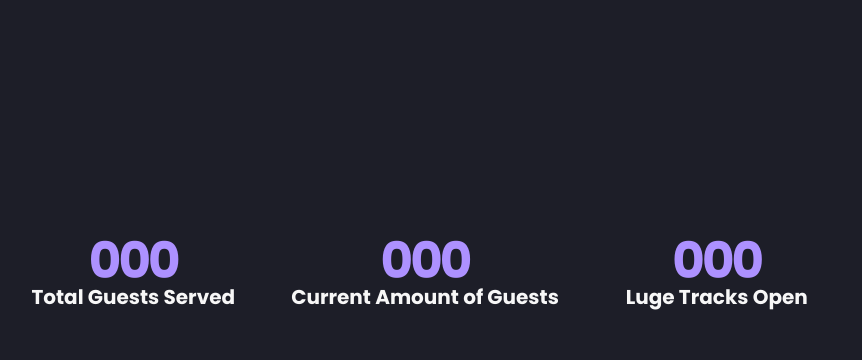
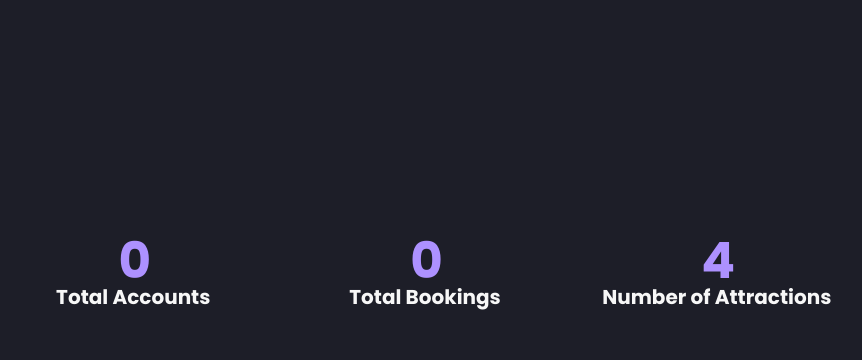
Before and after one commit to leighton075/075.it.com, a PHP site: page / in a window 1280 px wide. Shown: the part 1678-2038 px from the top of the page, without its empty margins (215-1077 px from the left). Run offline with PHP 8.4, Linux system fonts and the light colour scheme; data that the repository does not hold is empty.

Commit message:
refactor: update statistics display to show total accounts, bookings, and attractions

```diff
--- a/index.php
+++ b/index.php
@@ -10,6 +10,14 @@ if ($is_logged_in) {
     $is_admin = $result ? ($result->fetch_assoc()['is_admin'] ?? 0) : 0;
     $mysqli->close();
 }
+
+// Fetch statistics for display
+$mysqli = new mysqli("100.114.13.123", "skyline_user", "secure_password", "skyline");
+$total_accounts = $mysqli->query("SELECT COUNT(*) AS cnt FROM users")->fetch_assoc()['cnt'] ?? 0;
+$total_bookings = $mysqli->query("SELECT COUNT(*) AS cnt FROM bookings")->fetch_assoc()['cnt'] ?? 0;
+// Attractions are hardcoded in the features section (Luge, Gondala, Skyswing, Mountain Bike Park)
+$total_attractions = 4;
+$mysqli->close();
 ?>
 <!DOCTYPE html>
 <html lang="en">
@@ -118,20 +126,26 @@ if ($is_logged_in) {
     <div class="cards">
         <div class="card statistic" style="width: 18rem;">
             <div class="card-body">
-                <p class="card-title" style="font-size: 50px !important;line-height: 15px !important;letter-spacing: -0.06em !important;font-weight: bold !important;">000</p>
-                <p style="font-weight: bold !important;font-size: 20px !important;">Total Guests Served</p>
+                <p class="card-title" style="font-size: 50px !important;line-height: 15px !important;letter-spacing: -0.06em !important;font-weight: bold !important;">
+                    <?= $total_accounts ?>
+                </p>
+                <p style="font-weight: bold !important;font-size: 20px !important;">Total Accounts</p>
             </div>
         </div>
         <div class="card statistic" style="width: 18rem;">
             <div class="card-body">
-                <p class="card-title" style="font-size: 50px !important;line-height: 15px !important;letter-spacing: -0.06em !important;font-weight: bold !important;">000</p>
-                <p style="font-weight: bold !important;font-size: 20px !important;">Current Amount of Guests</p>
+                <p class="card-title" style="font-size: 50px !important;line-height: 15px !important;letter-spacing: -0.06em !important;font-weight: bold !important;">
+                    <?= $total_bookings ?>
+                </p>
+                <p style="font-weight: bold !important;font-size: 20px !important;">Total Bookings</p>
             </div>
         </div>
         <div class="card statistic" style="width: 18rem;">
             <div class="card-body">
-                <p class="card-title" style="font-size: 50px !important;line-height: 15px !important;letter-spacing: -0.06em !important;font-weight: bold !important;">000</p>
-                <p style="font-weight: bold !important;font-size: 20px !important;">Luge Tracks Open</p>
+                <p class="card-title" style="font-size: 50px !important;line-height: 15px !important;letter-spacing: -0.06em !important;font-weight: bold !important;">
+                    <?= $total_attractions ?>
+                </p>
+                <p style="font-weight: bold !important;font-size: 20px !important;">Number of Attractions</p>
             </div>
         </div>
     </div>
```
